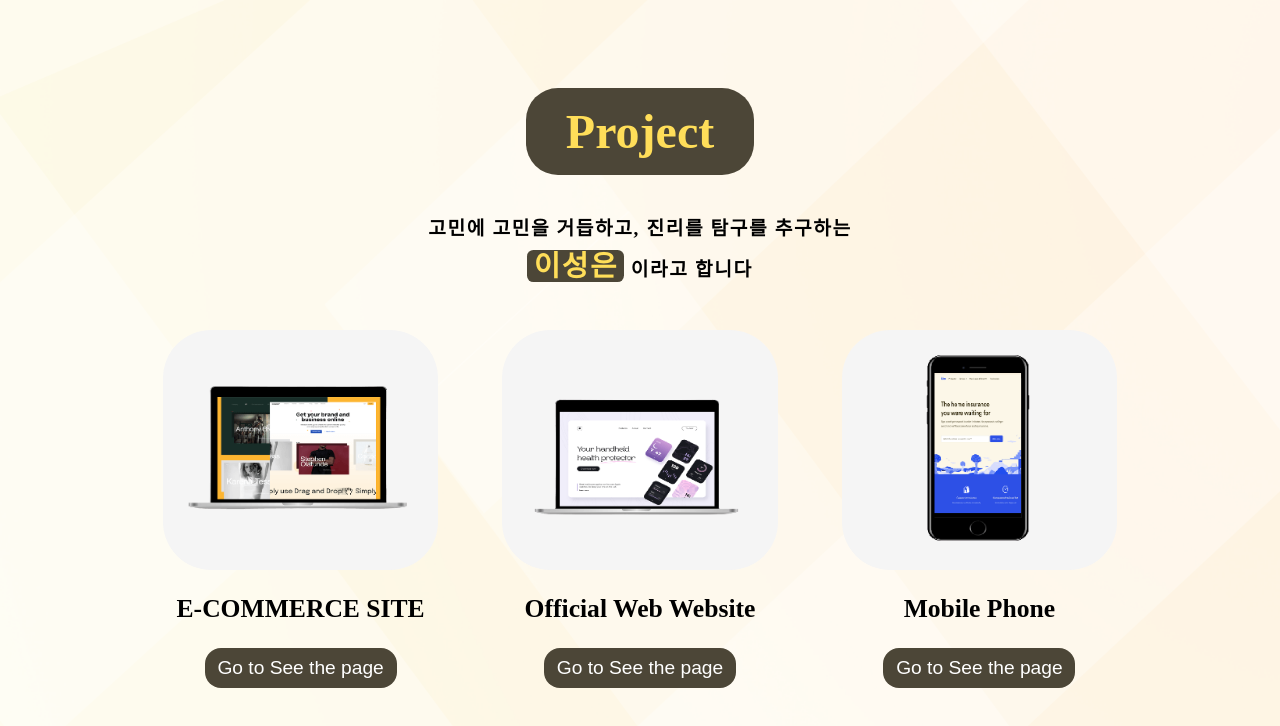
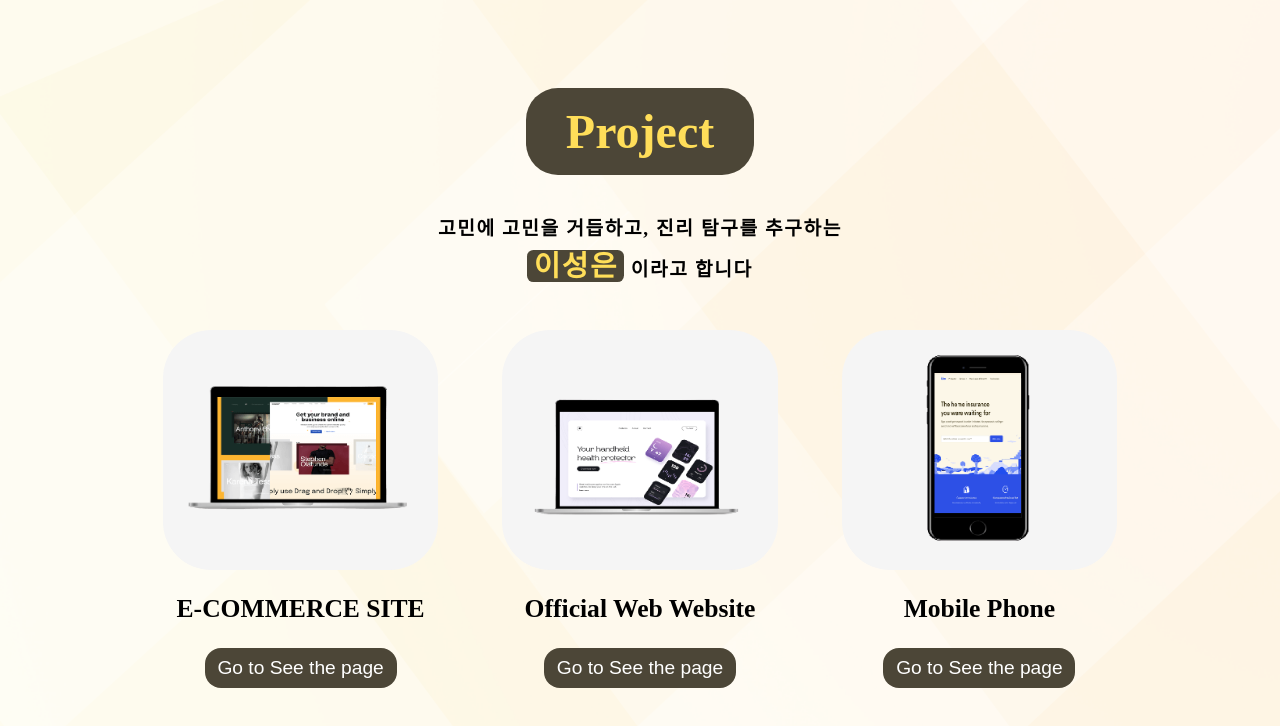
Before and after one commit to BVBFD/lsevina126, a plain HTML site: page index.html in a window 1280 px wide. Shown: the part 871-1597 px from the top of the page. Drawn offline with Linux system fonts and the light colour scheme; a script that the page names is missing.

Commit message:
Fix(wrong-char):Take wrong char out from the sentence

```diff
--- a/index.html
+++ b/index.html
@@ -92,7 +92,7 @@
       <img class="bg-img" src="images/bg.png" alt="about-me-bg" />
       <header>Project</header>
       <div class="introduce">
-        <h4>고민에 고민을 거듭하고, 진리를 탐구를 추구하는</h4>
+        <h4>고민에 고민을 거듭하고, 진리 탐구를 추구하는</h4>
         <p><span>이성은</span>이라고 합니다</p>
       </div>
       <main>
```
